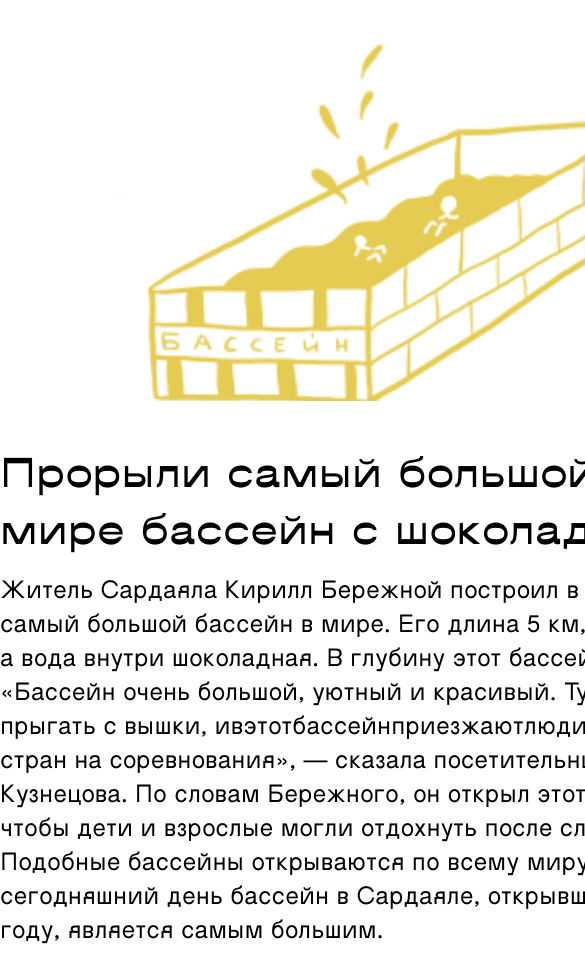
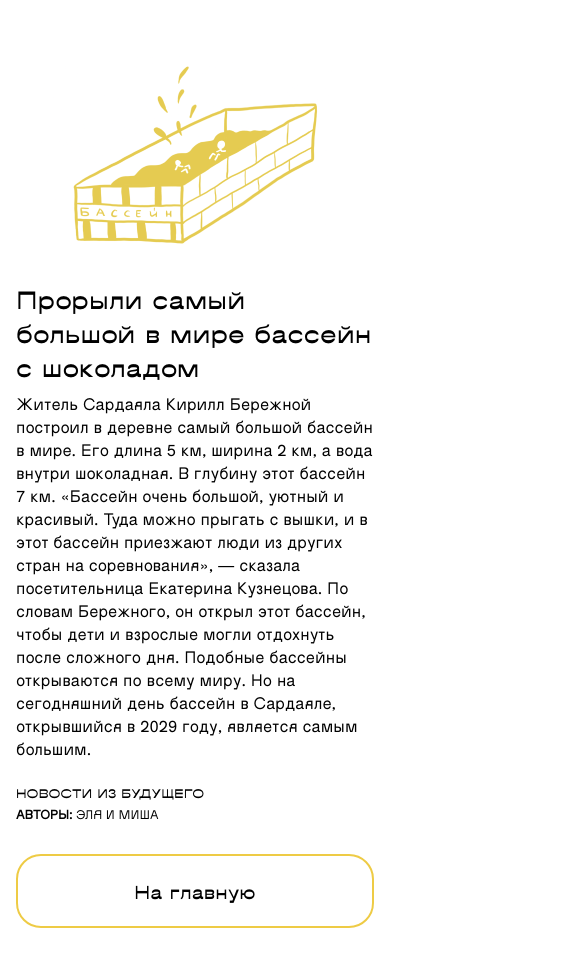
Before and after one commit to P0rt/sardayal, a website: page pages/chocolatepool.html in a window 390 px wide. Shown: the top 971 px of the page, 585 px wide, since content can reach past the window. Drawn offline with Linux system fonts and the light colour scheme.

Commit message:
адаптировал статьи

```diff
--- a/pages/chocolatepool.html
+++ b/pages/chocolatepool.html
@@ -6,7 +6,7 @@
         <meta name="description" content="краткое описание">
         <meta name="keywords" content="важные, ключевые, слова">
     </head>
-    <body>
+    <body class="pages">
         <div class="image__pages">
             <img src="../vendor/img/cell_img/nineth_cell.png" alt="Прорыли самый большой в мире бассейн с шоколадом" class="page__img">
         </div>
@@ -20,7 +20,7 @@
 шоколадная. В глубину этот бассейн 7 км.
 «Бассейн очень большой, уютный
 и красивый. Туда можно прыгать с вышки,
-ивэтотбассейнприезжаютлюдииз других
+и в этот бассейн приезжают люди из других
 стран на соревнования», — сказала
 посетительница Екатерина Кузнецова.
 По словам Бережного, он открыл этот
--- a/vendor/style/pages.css
+++ b/vendor/style/pages.css
@@ -1,7 +1,11 @@
+.pages {
+    padding: 16px;
+}
+
 .image__pages {
     background-color: white;
-    width: 760px;
-    height: 361.33px;
+    max-width: 760px;
+    width: 100%;
     display: flex;
     justify-content: center;
     margin: auto;
@@ -10,7 +14,9 @@
 
 .page__img {
     object-fit: cover;
-    width: 724.45px;
+    max-width: 724.45px;
+    width: 100%;
+    padding-right: 16px; /*не уверен правильно ли это */
 
 }
 
@@ -18,8 +24,9 @@
     background-color: white;
     border: 2px solid #EECB45;
     border-radius: 25px;
-    width: 760px;
+    max-width: 760px;
     height: 74px;
+    width: 100%;
     align-items: center;
     margin-bottom: 39.67px;
     font-family: 'IDEOLOGY';
@@ -45,7 +52,8 @@
     font-weight: 500;
     font-size: 40px;
     line-height: 57px;
-    width: 760px;
+    max-width: 760px;
+    width: 100%;
     margin: auto;
     margin-top: 40px;
 }
@@ -54,7 +62,8 @@
     font-family: "IDEOLOGY-regular";
     font-size: 24px;
     line-height: 34px;
-    width: 760px;
+    max-width: 760px;
+    width: 100%;
     margin: auto;
     margin-top: 16px;
 }
@@ -71,9 +80,10 @@
 .page__ending {
     display: flex;
     justify-content: space-between;
-    width: 760px;
+    max-width: 760px;
+    width: 100%;
     margin: auto;
-    margin-top: 32px
+    margin-top: 32px;
 }
 
 .page__authors {
@@ -82,3 +92,61 @@
     font-size: 16px;
     line-height: 23px;
 }
+
+@media screen and (max-width: 640px) {
+    .page__authors {
+        font-family: 'IDEOLOGY-regular';
+        font-style: normal;
+        font-size: 12px;
+        line-height: 17px;
+        margin-top: 4px;
+    }
+
+    .pages__news {
+        font-family: 'IDEOLOGY';
+        font-style: normal;
+        font-weight: normal;
+        font-size: 12px;
+        line-height: 17px;
+        text-transform: uppercase;
+        width: 200px;
+    }
+
+    .page__ending {
+        display: flex;
+        justify-content: space-between;
+        max-width: 760px;
+        width: 100%;
+        margin: auto;
+        margin-top: 24px;
+        flex-wrap: wrap;
+        flex-direction: column-reverse;
+    }
+
+    .pages__text {
+        font-family: "IDEOLOGY-regular";
+        font-size: 16px;
+        line-height: 23px;
+        max-width: 760px;
+        width: 100%;
+        margin: auto;
+        margin-top: 8px;
+    }
+
+    .pages__header {
+        font-family: 'IDEOLOGY';
+        font-weight: 500;
+        font-size: 24px;
+        line-height: 34px;
+        max-width: 760px;
+        width: 100%;
+        margin: auto;
+        margin-top: 32px;
+    }
+
+    .button__block {
+        display:flex;
+        justify-content: center;
+        margin-top: 32px;
+    }
+}
```
Also changed, not shown: pages/NPP.html (+1 -1 lines), pages/city.html (+1 -1 lines), pages/culturecenter.html (+1 -1 lines), pages/food.html (+1 -1 lines), pages/meteor.html (+1 -1 lines), pages/newschool.html (+1 -1 lines), pages/oldpersonhouse.html (+1 -1 lines), pages/road.html (+1 -1 lines).
